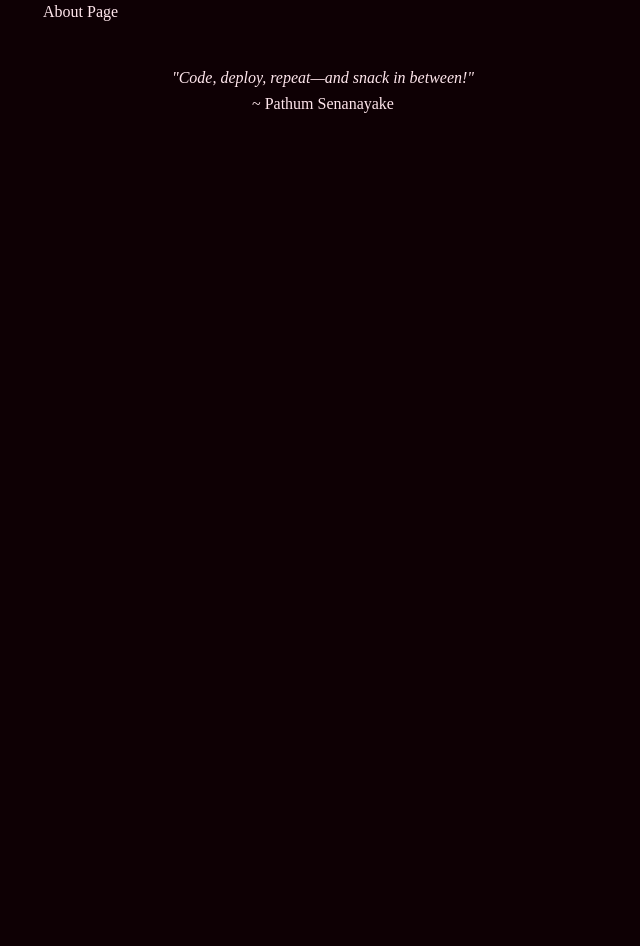
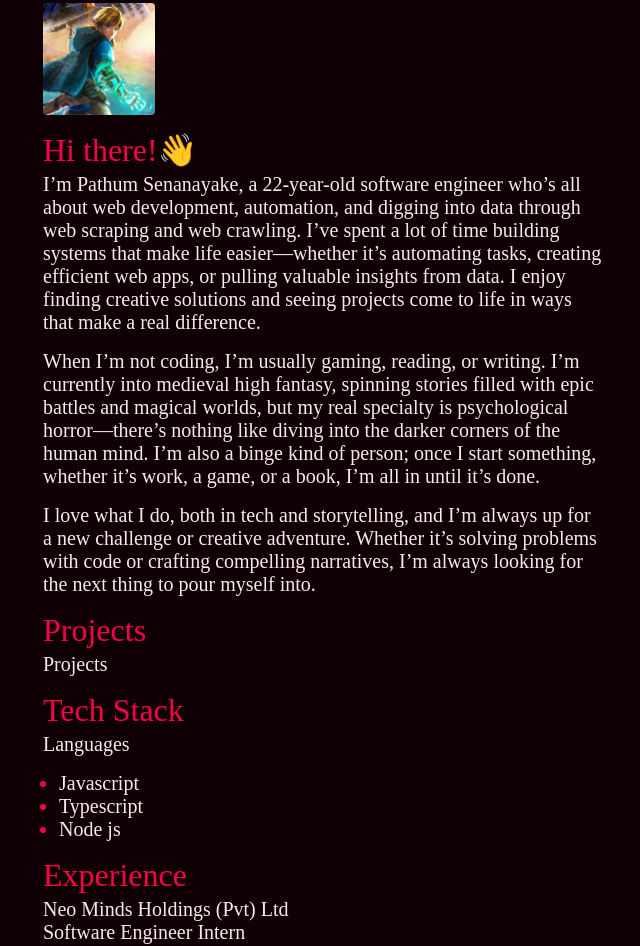
Before and after one commit to Pathum312/Personal-Website, a SvelteKit app: page /about in a window 1280 px wide. Shown: the part 100-1046 px from the top of the page, without its empty margins (317-957 px from the left). Before the commit the page ends 800 px from the top, so only its background shows below. Built offline with nearby package versions, Linux system fonts and the light colour scheme; a web font is replaced by a local one.

Commit message:
updated the about page

```diff
--- /dev/null
+++ b/src/lib/components/Blog/Image/image.svelte
@@ -0,0 +1,36 @@
+<script lang="ts">
+	type Props = {
+		src: string; // Path to the image
+		alt: string; // Alternative text
+		width: string; // Width of the image
+		height: string; // Height of the image
+		type?: string; // Type of the image, a profile, icon or normal
+	};
+
+	let { src, alt, width, height, type = 'normal' }: Props = $props();
+</script>
+
+<img {src} {alt} {width} {height} class={type} />
+
+<style>
+	img {
+		height: auto;
+		max-width: 100%;
+		font-style: italic;
+		margin-bottom: 1rem;
+		vertical-align: middle;
+		border-radius: 0.25rem;
+	}
+
+	.normal {
+		width: 100%;
+	}
+
+	.profile {
+		width: 7rem;
+	}
+
+	.icon {
+		width: 3rem;
+	}
+</style>
--- /dev/null
+++ b/src/lib/components/Blog/List/ListItem/listItem.svelte
@@ -0,0 +1,13 @@
+<li>
+	<slot />
+</li>
+
+<style>
+	li {
+		font-size: var(--fs-default-0);
+	}
+
+	li::marker {
+		color: var(--clr-hover);
+	}
+</style>
--- /dev/null
+++ b/src/lib/components/Blog/List/list.svelte
@@ -0,0 +1,10 @@
+<ul>
+	<slot />
+</ul>
+
+<style>
+	ul {
+		padding-left: 1rem;
+		margin-bottom: 1rem;
+	}
+</style>
--- a/src/lib/index.ts
+++ b/src/lib/index.ts
@@ -1,11 +1,14 @@
 import {
+	List,
 	Blog,
 	Date,
 	Title,
 	Quote,
+	Image,
 	Header,
 	Footer,
 	Content,
+	ListItem,
 	Paragraph,
 	Highlight,
 } from './components';
@@ -27,13 +30,16 @@ type Year = {
 };
 
 export {
+	List,
 	Blog,
 	Date,
 	Title,
 	Quote,
+	Image,
 	Header,
 	Footer,
 	Content,
+	ListItem,
 	Paragraph,
 	Highlight,
 	type Year,
--- a/src/routes/about/+page.svelte
+++ b/src/routes/about/+page.svelte
@@ -1,2 +1,64 @@
+<script lang="ts">
+	import { Paragraph, Highlight, Title, Image, List, ListItem } from '$lib';
+	import ProfileIMG from '$lib/assets/img/github_profile.jpg';
+</script>
+
 <title>Pinkz | About</title>
-<p>About Page</p>
+<Image
+	width="460"
+	height="460"
+	type="profile"
+	src={ProfileIMG}
+	alt="Link from Tears of the Kingdom"
+/>
+<Title>
+	<Highlight>Hi there!👋</Highlight>
+</Title>
+<Paragraph>
+	I’m Pathum Senanayake, a 22-year-old software engineer who’s all about web development,
+	automation, and digging into data through web scraping and web crawling. I’ve spent a lot of time
+	building systems that make life easier—whether it’s automating tasks, creating efficient web apps,
+	or pulling valuable insights from data. I enjoy finding creative solutions and seeing projects
+	come to life in ways that make a real difference.
+</Paragraph>
+<Paragraph>
+	When I’m not coding, I’m usually gaming, reading, or writing. I’m currently into medieval high
+	fantasy, spinning stories filled with epic battles and magical worlds, but my real specialty is
+	psychological horror—there’s nothing like diving into the darker corners of the human mind. I’m
+	also a binge kind of person; once I start something, whether it’s work, a game, or a book, I’m all
+	in until it’s done.
+</Paragraph>
+<Paragraph>
+	I love what I do, both in tech and storytelling, and I’m always up for a new challenge or creative
+	adventure. Whether it’s solving problems with code or crafting compelling narratives, I’m always
+	looking for the next thing to pour myself into.
+</Paragraph>
+<Title>
+	<Highlight>Projects</Highlight>
+</Title>
+<Paragraph>Projects</Paragraph>
+<Title>
+	<Highlight>Tech Stack</Highlight>
+</Title>
+<Paragraph>Languages</Paragraph>
+<List>
+	<ListItem>Javascript</ListItem>
+	<ListItem>Typescript</ListItem>
+	<ListItem>Node js</ListItem>
+</List>
+<Title>
+	<Highlight>Experience</Highlight>
+</Title>
+<Paragraph>
+	Neo Minds Holdings (Pvt) Ltd<br />Software Engineer Intern<br />Jul 2021 - Jul 2022
+</Paragraph>
+<Title>
+	<Highlight>Education</Highlight>
+</Title>
+<Paragraph>
+	BEng (Hons) in Software Engineering<br />University of Westminster<br />Jan 2020 - Jun 2023
+</Paragraph>
+<List>
+	<ListItem>Graduated with Upper Second Class Honours</ListItem>
+	<ListItem>Final Project: Hyper-automation of web testing</ListItem>
+</List>
```
Also changed, not shown: src/lib/components/index.ts (+7 -0 lines), src/lib/assets/img/cover.gif (added), src/lib/assets/img/github_profile.jpg (added).
